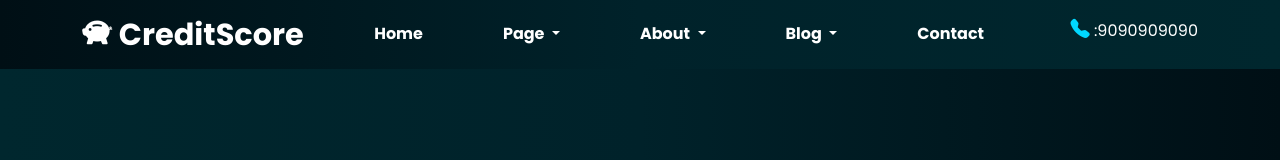
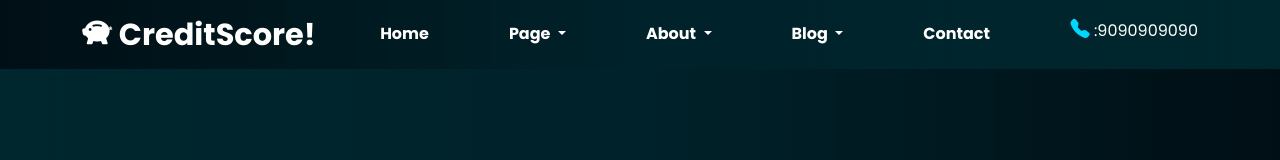
Before and after one commit to Brahma-nb123/Smart-Pay-Landing-page, a plain HTML site: page Smart Pay/index.html in a window 1280 px wide. Shown: the top 160 px of the page. Drawn offline with nearby package versions, Linux system fonts and the light colour scheme.

Commit message:
fourth  msg

```diff
--- a/Smart Pay/index.html
+++ b/Smart Pay/index.html
@@ -36,7 +36,7 @@
         <span class="var">
           <a class="navbar-brand" href="#"
             ><i class="bi bi-piggy-bank-fill"></i
-            ><span class="var1"> CreditScore</span>
+            ><span class="var1"> CreditScore!</span>
           </a>
         </span>
         <button
```
